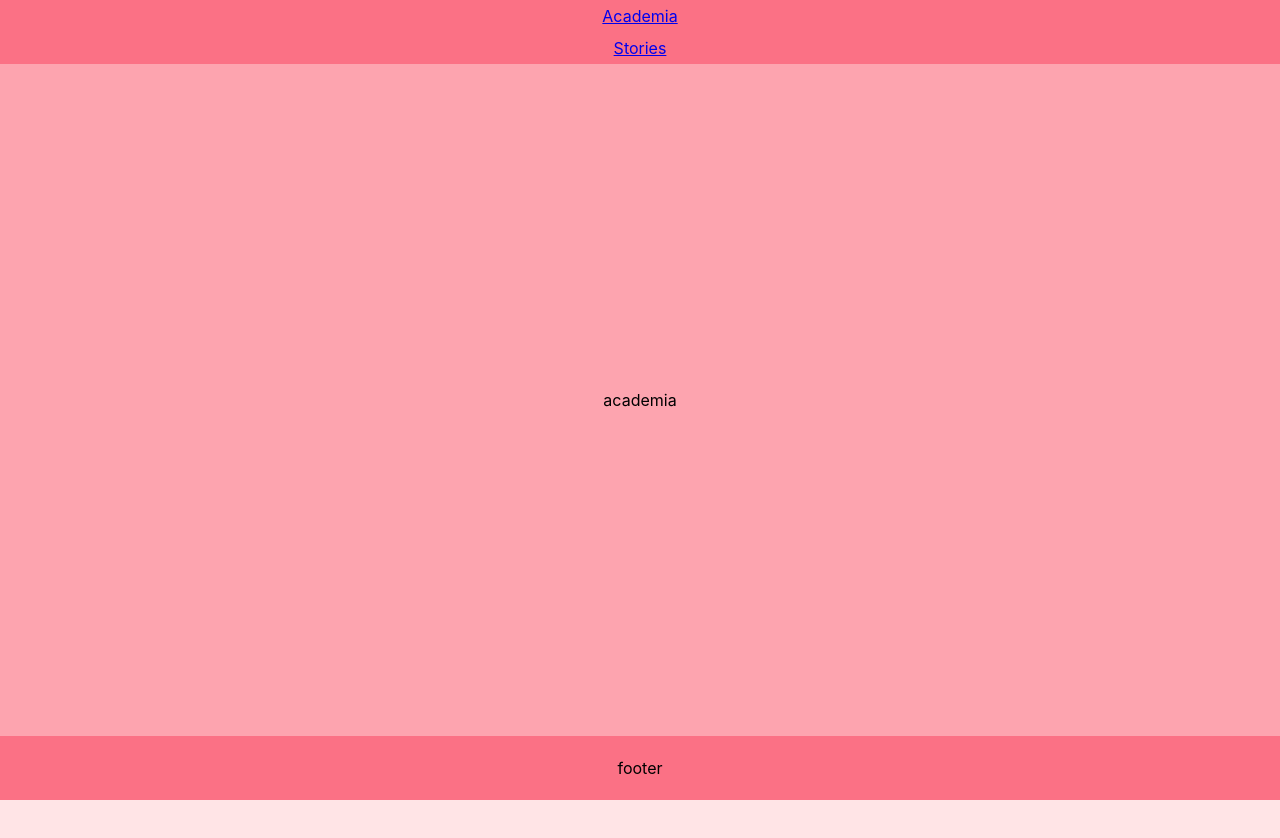
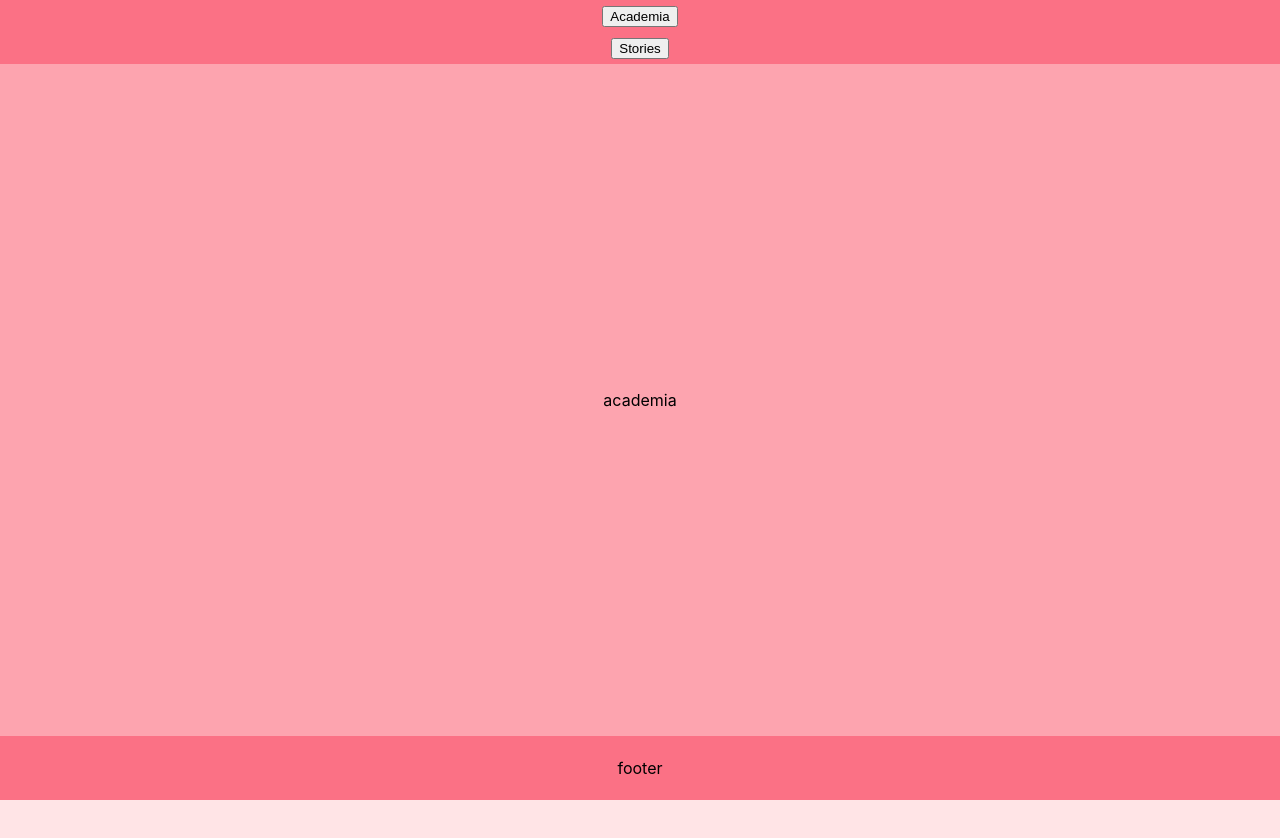
Before and after one commit to glowkeeper/glowkeeper.github.io, a React (Create React App) app: page / in a window 1280 px wide. Shown: the top 838 px of the page. Built offline with nearby package versions, Linux system fonts and the light colour scheme.

Commit message:
smooth scroll working

```diff
--- a/src/components/layout/Header.js
+++ b/src/components/layout/Header.js
@@ -18,8 +18,7 @@ export const Header = () => {
 
   return (
     <header>
-      <a
-        href={LocalRoutes.homeAcademia}
+      <button
         onClick={() => anchors.academia.scrollIntoView({
             block: "nearest",
             inline: "center",
@@ -29,9 +28,8 @@ export const Header = () => {
         }
       >
         Academia
-      </a>
-      <a
-        href={LocalRoutes.homeStories}
+      </button>
+      <button
         onClick={() => anchors.stories.scrollIntoView({
             block: "nearest",
             inline: "center",
@@ -41,7 +39,7 @@ export const Header = () => {
         }
       >
         Stories
-      </a>
+      </button>
     </header>
   );
 }
```
